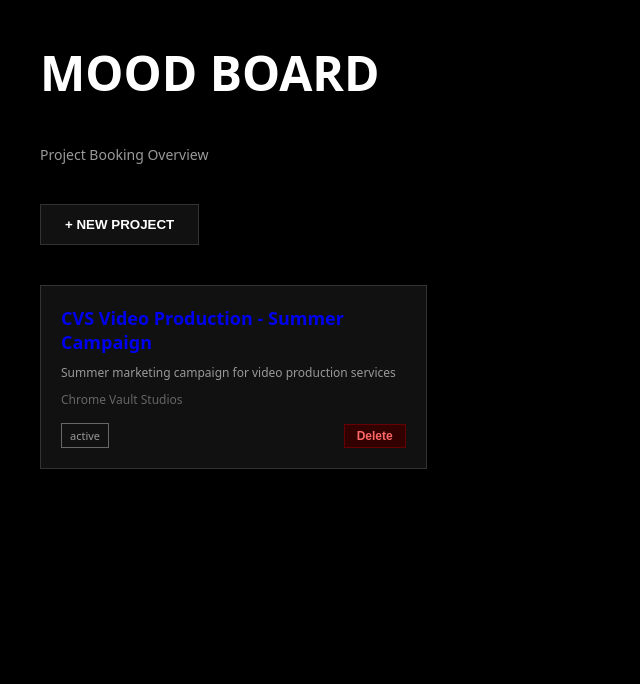
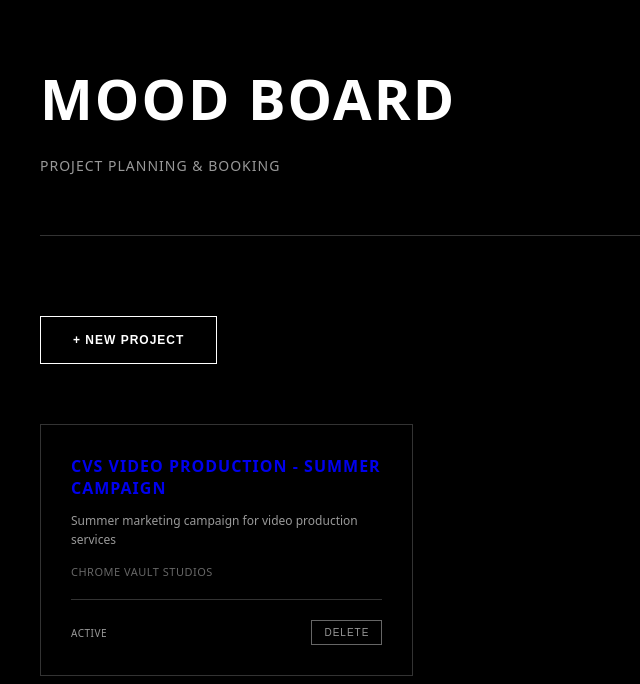
Before and after one commit to Lymae25/mood-board-booking, a Next.js app: page / in a window 1280 px wide. Shown: the top 684 px of the page, without its empty margins (0-640 px from the left). Built offline with nearby package versions, Linux system fonts and the light colour scheme.

Commit message:
Redesign Dashboard to match Chrome Vault Studios aesthetic - minimalist, elegant

```diff
--- a/app/components/Dashboard.tsx
+++ b/app/components/Dashboard.tsx
@@ -36,78 +36,126 @@ export default function Dashboard() {
     } catch (e) { console.error('Create project error:', e) }
   }
 
-  async function deleteProject(id: string) {
-    if (!confirm('Delete this project? This cannot be undone.')) return
-    try {
-      const res = await fetch(`/api/projects/${id}`, { method: 'DELETE' })
-      if (res.ok) {
-        setProjects(projects.filter(p => p.id !== id))
-      }
-    } catch (e) { console.error('Delete project error:', e) }
+  function closeForm() {
+    setShowForm(false)
+    setForm({ name: '', description: '', clientName: '', startDate: '', endDate: '', logoUrl: '' })
   }
 
-  if (loading) return <div style={{ padding: '40px' }}>Loading...</div>
+  async function deleteProject(id: string, e: any) {
+    e.preventDefault()
+    e.stopPropagation()
+    if (!confirm('Delete project?')) return
+    try {
+      await fetch(`/api/projects/${id}`, { method: 'DELETE' })
+      setProjects(projects.filter(p => p.id !== id))
+    } catch (e) { console.error('Delete error:', e) }
+  }
+
+  if (loading) return <div style={{ padding: '80px', textAlign: 'center', backgroundColor: '#000', color: '#fff', minHeight: '100vh' }}>LOADING</div>
 
   return (
-    <div style={{ minHeight: '100vh', backgroundColor: '#000', color: '#fff', padding: '40px' }}>
-      <div style={{ maxWidth: '1200px', margin: '0 auto' }}>
-        <h1 style={{ fontSize: '48px', fontWeight: 'bold', marginBottom: '40px' }}>MOOD BOARD</h1>
-        <p style={{ color: '#999', marginBottom: '40px', fontSize: '14px' }}>Project Booking Overview</p>
+    <div style={{ minHeight: '100vh', backgroundColor: '#000', color: '#fff', padding: '60px 40px' }}>
+      <div style={{ maxWidth: '1400px', margin: '0 auto' }}>
+        {/* Header */}
+        <div style={{ marginBottom: '80px', borderBottom: '1px solid #333', paddingBottom: '60px' }}>
+          <h1 style={{ fontSize: '56px', fontWeight: '900', letterSpacing: '2px', marginBottom: '20px', textTransform: 'uppercase' }}>MOOD BOARD</h1>
+          <p style={{ fontSize: '14px', color: '#999', letterSpacing: '1px', textTransform: 'uppercase' }}>Project Planning & Booking</p>
+        </div>
 
+        {/* New Project Button */}
         {!showForm && (
-          <button onClick={() => setShowForm(true)} style={{ padding: '12px 24px', backgroundColor: '#111', border: '1px solid #333', color: '#fff', cursor: 'pointer', marginBottom: '40px', fontWeight: 'bold' }}>
-            + NEW PROJECT
+          <button
+            onClick={() => setShowForm(true)}
+            style={{
+              padding: '16px 32px',
+              backgroundColor: 'transparent',
+              border: '1px solid #fff',
+              color: '#fff',
+              cursor: 'pointer',
+              fontSize: '12px',
+              letterSpacing: '1px',
+              textTransform: 'uppercase',
+              fontWeight: 'bold',
+              marginBottom: '60px',
+              transition: 'all 0.2s'
+            }}
+            onMouseOver={(e) => { e.currentTarget.style.backgroundColor = '#111' }}
+            onMouseOut={(e) => { e.currentTarget.style.backgroundColor = 'transparent' }}
+          >
+            + New Project
           </button>
         )}
 
+        {/* Form */}
         {showForm && (
-          <form onSubmit={createProject} style={{ backgroundColor: '#111', border: '1px solid #333', padding: '30px', marginBottom: '40px', maxWidth: '500px' }}>
-            <div style={{ marginBottom: '20px' }}>
-              <input type="text" placeholder="Project Name" value={form.name} onChange={(e) => setForm({ ...form, name: e.target.value })} style={{ width: '100%', padding: '10px', backgroundColor: '#000', border: '1px solid #333', color: '#fff', fontSize: '14px' }} required />
+          <form onSubmit={createProject} style={{ marginBottom: '60px', maxWidth: '600px' }}>
+            <div style={{ marginBottom: '30px' }}>
+              <label style={{ fontSize: '11px', color: '#999', textTransform: 'uppercase', letterSpacing: '1px', display: 'block', marginBottom: '10px' }}>Project Name</label>
+              <input type="text" value={form.name} onChange={(e) => setForm({ ...form, name: e.target.value })} style={{ width: '100%', padding: '12px 0', backgroundColor: 'transparent', border: 'none', borderBottom: '1px solid #333', color: '#fff', fontSize: '14px', outline: 'none' }} required />
             </div>
-            <div style={{ marginBottom: '20px' }}>
-              <textarea placeholder="Description" value={form.description} onChange={(e) => setForm({ ...form, description: e.target.value })} style={{ width: '100%', padding: '10px', backgroundColor: '#000', border: '1px solid #333', color: '#fff', fontSize: '14px', minHeight: '80px', fontFamily: 'inherit' }} />
+            <div style={{ marginBottom: '30px' }}>
+              <label style={{ fontSize: '11px', color: '#999', textTransform: 'uppercase', letterSpacing: '1px', display: 'block', marginBottom: '10px' }}>Description</label>
+              <textarea value={form.description} onChange={(e) => setForm({ ...form, description: e.target.value })} style={{ width: '100%', padding: '12px 0', backgroundColor: 'transparent', border: 'none', borderBottom: '1px solid #333', color: '#fff', fontSize: '14px', outline: 'none', minHeight: '60px', fontFamily: 'inherit', resize: 'none' }} />
             </div>
-            <div style={{ marginBottom: '20px' }}>
-              <input type="text" placeholder="Client Name" value={form.clientName} onChange={(e) => setForm({ ...form, clientName: e.target.value })} style={{ width: '100%', padding: '10px', backgroundColor: '#000', border: '1px solid #333', color: '#fff', fontSize: '14px' }} />
+            <div style={{ marginBottom: '30px' }}>
+              <label style={{ fontSize: '11px', color: '#999', textTransform: 'uppercase', letterSpacing: '1px', display: 'block', marginBottom: '10px' }}>Client Name</label>
+              <input type="text" value={form.clientName} onChange={(e) => setForm({ ...form, clientName: e.target.value })} style={{ width: '100%', padding: '12px 0', backgroundColor: 'transparent', border: 'none', borderBottom: '1px solid #333', color: '#fff', fontSize: '14px', outline: 'none' }} />
             </div>
-            <div style={{ display: 'grid', gridTemplateColumns: '1fr 1fr', gap: '15px', marginBottom: '20px' }}>
-              <input type="date" value={form.startDate} onChange={(e) => setForm({ ...form, startDate: e.target.value })} style={{ padding: '10px', backgroundColor: '#000', border: '1px solid #333', color: '#fff', fontSize: '14px' }} />
-              <input type="date" value={form.endDate} onChange={(e) => setForm({ ...form, endDate: e.target.value })} style={{ padding: '10px', backgroundColor: '#000', border: '1px solid #333', color: '#fff', fontSize: '14px' }} />
+            <div style={{ display: 'grid', gridTemplateColumns: '1fr 1fr', gap: '30px', marginBottom: '30px' }}>
+              <div>
+                <label style={{ fontSize: '11px', color: '#999', textTransform: 'uppercase', letterSpacing: '1px', display: 'block', marginBottom: '10px' }}>Start Date</label>
+                <input type="date" value={form.startDate} onChange={(e) => setForm({ ...form, startDate: e.target.value })} style={{ width: '100%', padding: '12px 0', backgroundColor: 'transparent', border: 'none', borderBottom: '1px solid #333', color: '#fff', fontSize: '14px', outline: 'none' }} />
+              </div>
+              <div>
+                <label style={{ fontSize: '11px', color: '#999', textTransform: 'uppercase', letterSpacing: '1px', display: 'block', marginBottom: '10px' }}>End Date</label>
+                <input type="date" value={form.endDate} onChange={(e) => setForm({ ...form, endDate: e.target.value })} style={{ width: '100%', padding: '12px 0', backgroundColor: 'transparent', border: 'none', borderBottom: '1px solid #333', color: '#fff', fontSize: '14px', outline: 'none' }} />
+              </div>
             </div>
-            <div style={{ marginBottom: '20px' }}>
-              <input type="url" placeholder="Logo URL (optional)" value={form.logoUrl} onChange={(e) => setForm({ ...form, logoUrl: e.target.value })} style={{ width: '100%', padding: '10px', backgroundColor: '#000', border: '1px solid #333', color: '#fff', fontSize: '14px' }} />
+            <div style={{ marginBottom: '40px' }}>
+              <label style={{ fontSize: '11px', color: '#999', textTransform: 'uppercase', letterSpacing: '1px', display: 'block', marginBottom: '10px' }}>Logo URL</label>
+              <input type="url" value={form.logoUrl} onChange={(e) => setForm({ ...form, logoUrl: e.target.value })} style={{ width: '100%', padding: '12px 0', backgroundColor: 'transparent', border: 'none', borderBottom: '1px solid #333', color: '#fff', fontSize: '14px', outline: 'none' }} />
             </div>
-            <div style={{ display: 'flex', gap: '10px' }}>
-              <button type="submit" style={{ padding: '10px 20px', backgroundColor: '#333', border: '1px solid #555', color: '#fff', cursor: 'pointer', fontWeight: 'bold' }}>Create</button>
-              <button type="button" onClick={() => setShowForm(false)} style={{ padding: '10px 20px', backgroundColor: 'transparent', border: '1px solid #333', color: '#666', cursor: 'pointer' }}>Cancel</button>
+            <div style={{ display: 'flex', gap: '20px' }}>
+              <button type="submit" style={{ padding: '12px 24px', backgroundColor: '#fff', border: 'none', color: '#000', cursor: 'pointer', fontSize: '12px', fontWeight: 'bold', letterSpacing: '1px', textTransform: 'uppercase', transition: 'all 0.2s' }} onMouseOver={(e) => { e.currentTarget.style.opacity = '0.8' }} onMouseOut={(e) => { e.currentTarget.style.opacity = '1' }}>Create</button>
+              <button type="button" onClick={closeForm} style={{ padding: '12px 24px', backgroundColor: 'transparent', border: '1px solid #333', color: '#999', cursor: 'pointer', fontSize: '12px', letterSpacing: '1px', textTransform: 'uppercase', transition: 'all 0.2s' }} onMouseOver={(e) => { e.currentTarget.style.borderColor = '#fff'; e.currentTarget.style.color = '#fff' }} onMouseOut={(e) => { e.currentTarget.style.borderColor = '#333'; e.currentTarget.style.color = '#999' }}>Cancel</button>
             </div>
           </form>
         )}
 
-        <div style={{ display: 'grid', gridTemplateColumns: 'repeat(auto-fill, minmax(300px, 1fr))', gap: '20px' }}>
+        {/* Projects Grid */}
+        <div style={{ display: 'grid', gridTemplateColumns: 'repeat(auto-fill, minmax(350px, 1fr))', gap: '40px' }}>
           {projects.map((project: any) => (
             <Link key={project.id} href={`/project/${project.id}`} style={{ textDecoration: 'none' }}>
-              <div style={{ backgroundColor: '#111', border: '1px solid #333', padding: '20px', cursor: 'pointer', transition: 'all 0.2s', position: 'relative' }}>
+              <div style={{ backgroundColor: 'transparent', border: '1px solid #333', padding: '0', cursor: 'pointer', transition: 'all 0.3s', position: 'relative', group: 'true' }}>
                 {project.logoUrl && (
-                  <img src={project.logoUrl} alt={project.name} style={{ width: '100%', height: '120px', objectFit: 'cover', marginBottom: '15px' }} onError={(e) => (e.currentTarget.style.display = 'none')} />
+                  <img src={project.logoUrl} alt={project.name} style={{ width: '100%', height: '160px', objectFit: 'cover' }} onError={(e) => (e.currentTarget.style.display = 'none')} />
                 )}
-                <h3 style={{ fontSize: '18px', fontWeight: 'bold', marginBottom: '10px' }}>{project.name}</h3>
-                <p style={{ color: '#999', fontSize: '12px', marginBottom: '10px' }}>{project.description}</p>
-                <p style={{ fontSize: '12px', color: '#666', marginBottom: '15px' }}>{project.clientName}</p>
-                <div style={{ display: 'flex', justifyContent: 'space-between', alignItems: 'center' }}>
-                  <span style={{ fontSize: '11px', border: '1px solid #666', padding: '4px 8px', color: '#999' }}>{project.status}</span>
-                  <button
-                    onClick={(e) => { e.preventDefault(); deleteProject(project.id) }}
-                    style={{ padding: '4px 12px', backgroundColor: '#330000', border: '1px solid #660000', color: '#ff6666', cursor: 'pointer', fontSize: '12px', fontWeight: 'bold' }}
-                  >
-                    Delete
-                  </button>
+                <div style={{ padding: '30px' }}>
+                  <h3 style={{ fontSize: '16px', fontWeight: '900', marginBottom: '12px', textTransform: 'uppercase', letterSpacing: '1px' }}>{project.name}</h3>
+                  <p style={{ color: '#999', fontSize: '12px', marginBottom: '15px', lineHeight: '1.6' }}>{project.description}</p>
+                  <div style={{ fontSize: '11px', color: '#666', textTransform: 'uppercase', letterSpacing: '0.5px', marginBottom: '20px' }}>{project.clientName}</div>
+                  <div style={{ display: 'flex', justifyContent: 'space-between', alignItems: 'center', paddingTop: '20px', borderTop: '1px solid #333' }}>
+                    <span style={{ fontSize: '10px', color: '#999', textTransform: 'uppercase', letterSpacing: '0.5px' }}>{project.status}</span>
+                    <button
+                      onClick={(e) => deleteProject(project.id, e)}
+                      style={{ padding: '6px 12px', backgroundColor: 'transparent', border: '1px solid #666', color: '#999', cursor: 'pointer', fontSize: '10px', letterSpacing: '1px', textTransform: 'uppercase', transition: 'all 0.2s' }}
+                      onMouseOver={(e) => { e.currentTarget.style.borderColor = '#fff'; e.currentTarget.style.color = '#fff' }}
+                      onMouseOut={(e) => { e.currentTarget.style.borderColor = '#666'; e.currentTarget.style.color = '#999' }}
+                    >
+                      Delete
+                    </button>
+                  </div>
                 </div>
               </div>
             </Link>
           ))}
         </div>
+
+        {projects.length === 0 && !showForm && (
+          <div style={{ textAlign: 'center', paddingTop: '60px' }}>
+            <p style={{ fontSize: '12px', color: '#666', textTransform: 'uppercase', letterSpacing: '1px' }}>No projects yet</p>
+          </div>
+        )}
       </div>
     </div>
   )
```
